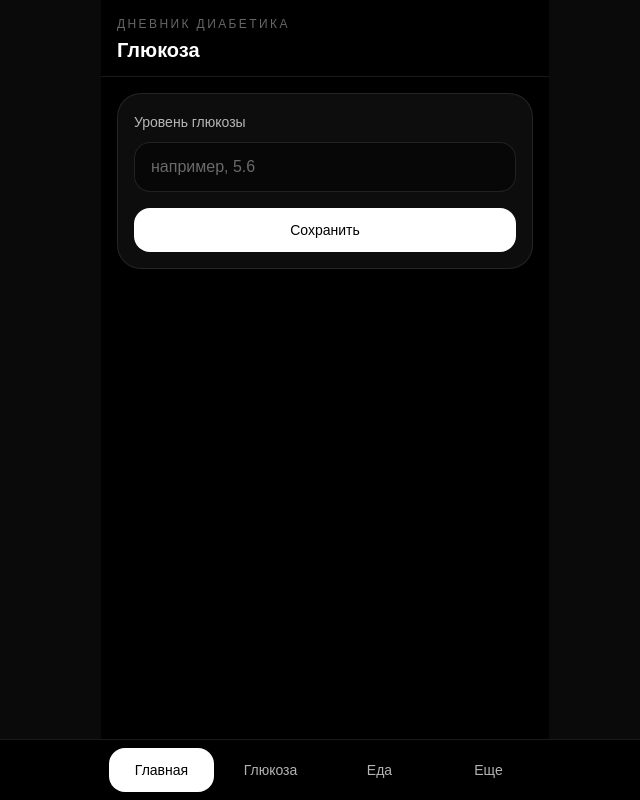
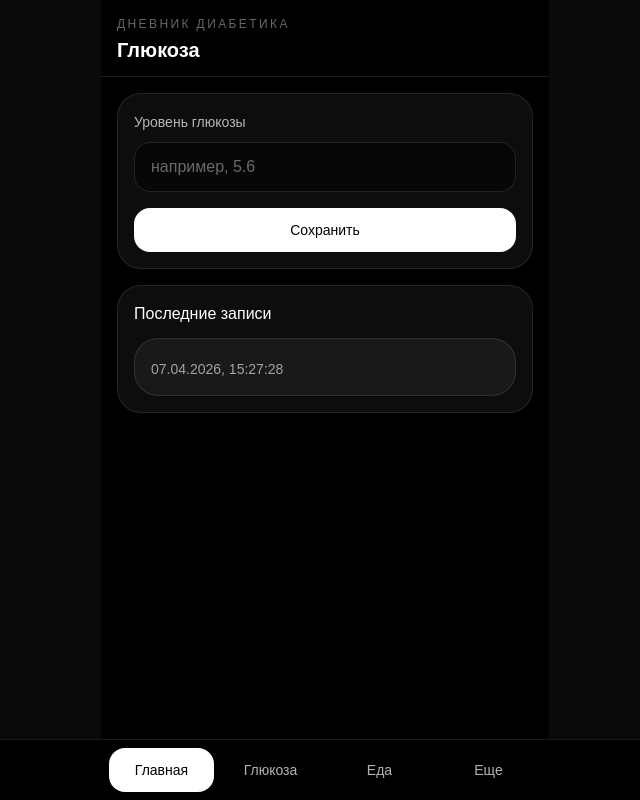
Before and after one commit to FuadM69/diabetic-diary, a Next.js app: page /glucose in a window 1280 px wide. Both pictures are taken after a click on the button "Сохранить". Shown: the whole page, without its empty margins (315-955 px from the left). Built offline with nearby package versions, Linux system fonts and the light colour scheme.

Commit message:
Refactor GlucosePage to manage multiple glucose entries with local storage, including display of recent entries and improved layout for better user experience.

```diff
--- a/src/app/glucose/page.tsx
+++ b/src/app/glucose/page.tsx
@@ -1,14 +1,47 @@
 "use client";
 
-import { useState } from "react";
+import { useEffect, useState } from "react";
 import { AppShell } from "@/components/layout/app-shell";
+
+type GlucoseEntry = {
+  id: string;
+  value: string;
+  createdAt: string;
+};
 
 export default function GlucosePage() {
   const [glucose, setGlucose] = useState("");
   const [isSaved, setIsSaved] = useState(false);
+  const [entries, setEntries] = useState<GlucoseEntry[]>([]);
+
+  useEffect(() => {
+    const savedEntries = localStorage.getItem("glucose_entries");
+
+    if (!savedEntries) {
+      return;
+    }
+
+    try {
+      const parsedEntries: GlucoseEntry[] = JSON.parse(savedEntries);
+      if (Array.isArray(parsedEntries)) {
+        setEntries(parsedEntries);
+      }
+    } catch {
+      setEntries([]);
+    }
+  }, []);
 
   const handleSave = () => {
-    localStorage.setItem("glucose", glucose);
+    const newEntry: GlucoseEntry = {
+      id: Date.now().toString(),
+      value: glucose,
+      createdAt: new Date().toISOString(),
+    };
+
+    const updatedEntries = [newEntry, ...entries];
+    localStorage.setItem("glucose_entries", JSON.stringify(updatedEntries));
+    setEntries(updatedEntries);
+    setGlucose("");
     setIsSaved(true);
     setTimeout(() => {
       setIsSaved(false);
@@ -18,6 +51,7 @@ export default function GlucosePage() {
   return (
     <AppShell title="Глюкоза">
       <div className="flex min-h-full items-center justify-center">
+        <div className="w-full space-y-4">
           <section className="w-full rounded-3xl border border-white/10 bg-white/5 p-4">
             <div className="space-y-4">
               <div>
@@ -48,6 +82,28 @@ export default function GlucosePage() {
               {isSaved && <p className="text-sm text-white/70">Сохранено</p>}
             </div>
           </section>
+
+          <section className="w-full rounded-3xl border border-white/10 bg-white/5 p-4">
+            <h2 className="text-base font-medium text-white">Последние записи</h2>
+            {entries.length === 0 ? (
+              <p className="mt-3 text-sm text-white/70">Записей пока нет</p>
+            ) : (
+              <div className="mt-3 space-y-3">
+                {entries.slice(0, 10).map((entry) => (
+                  <div
+                    key={entry.id}
+                    className="rounded-3xl border border-white/10 bg-white/5 p-4"
+                  >
+                    <p className="text-2xl font-semibold">{entry.value}</p>
+                    <p className="mt-1 text-sm text-white/60">
+                      {new Date(entry.createdAt).toLocaleString("ru-RU")}
+                    </p>
+                  </div>
+                ))}
+              </div>
+            )}
+          </section>
+        </div>
       </div>
     </AppShell>
   );
```
Lines whose indentation alone changed are shown as unchanged.
